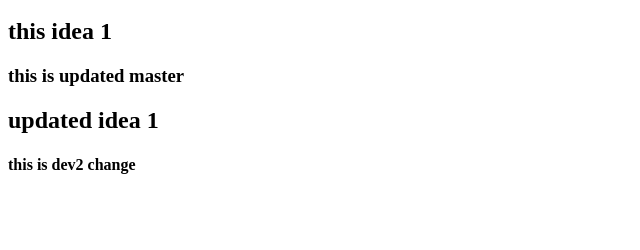
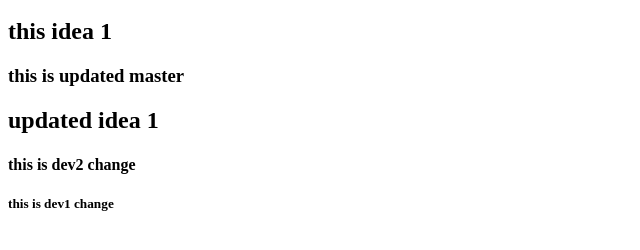
Before and after one commit to shellyviju/webtest2509, a plain HTML site: page index.html in a window 1280 px wide. Shown: the part 48-298 px from the top of the page, without its empty margins (0-640 px from the left). Drawn offline with Linux system fonts and the light colour scheme.

Commit message:
dev1 change

```diff
--- a/index.html
+++ b/index.html
@@ -3,3 +3,4 @@
 <h3>this is updated master</h3>
 <h2>updated idea 1</h2>
 <h4>this is  dev2 change</h4>
+<h5>this is dev1 change</h5>
```
